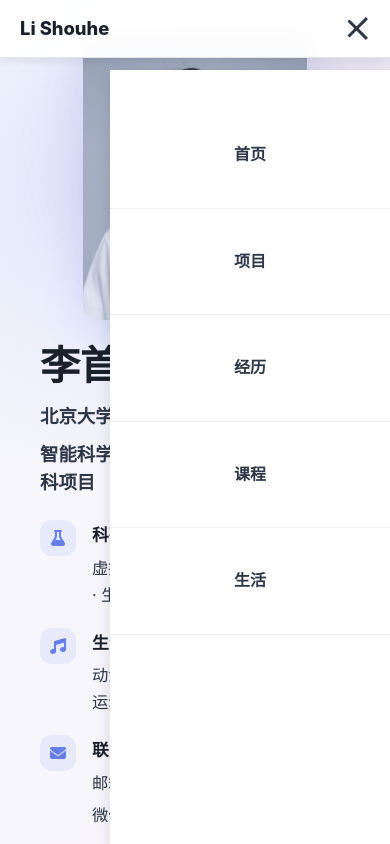
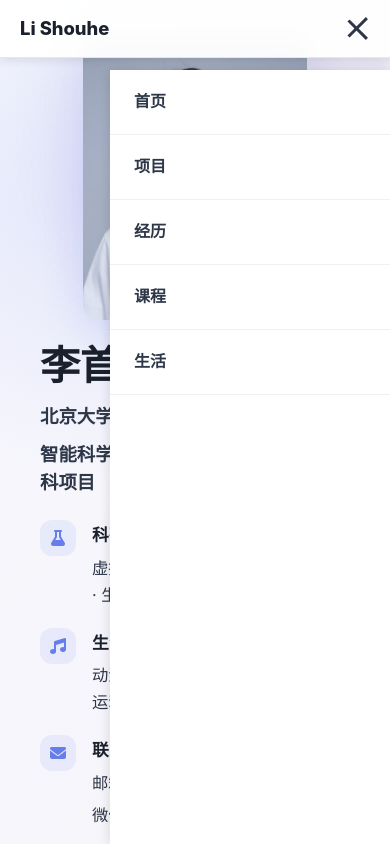
Before and after one commit to aidenlee2005/aidenlee2005.github.io, a plain HTML site: page index.html in a window 390 px wide. Both pictures are taken after a click on the element 357 px from the left and 28 px from the top of the page. Shown: the top 844 px of the page. Drawn offline with Linux system fonts and the light colour scheme.

Commit message:
优化移动菜单样式和触摸事件处理

```diff
--- a/script.js
+++ b/script.js
@@ -2,10 +2,16 @@
 const burger = document.querySelector('.burger');
 const nav = document.querySelector('.nav-links');
 
-burger.addEventListener('click', () => {
+// 添加触摸和点击事件
+function toggleMenu(e) {
+    e.stopPropagation();
     nav.classList.toggle('active');
     burger.classList.toggle('active');
-});
+    console.log('Menu toggled:', nav.classList.contains('active'));
+}
+
+burger.addEventListener('click', toggleMenu);
+burger.addEventListener('touchstart', toggleMenu, { passive: true });
 
 // 点击导航链接后关闭菜单
 document.querySelectorAll('.nav-links a').forEach(link => {
@@ -13,6 +19,16 @@ document.querySelectorAll('.nav-links a').forEach(link => {
         nav.classList.remove('active');
         burger.classList.remove('active');
     });
+});
+
+// 点击页面其他地方关闭菜单
+document.addEventListener('click', (e) => {
+    if (nav.classList.contains('active') &&
+        !nav.contains(e.target) &&
+        !burger.contains(e.target)) {
+        nav.classList.remove('active');
+        burger.classList.remove('active');
+    }
 });
 
 // 平滑滚动
--- a/styles.css
+++ b/styles.css
@@ -1156,10 +1156,10 @@ section.light {
         flex-direction: column;
         background: white;
         width: 280px;
-        text-align: center;
+        text-align: left;
         transition: right 0.3s ease;
-        box-shadow: var(--shadow-md);
-        padding: 2rem 0;
+        box-shadow: -2px 0 10px rgba(0,0,0,0.1);
+        padding: 0;
         gap: 0;
         z-index: 9999;
         height: calc(100vh - 70px);
@@ -1168,13 +1168,24 @@ section.light {
 
     .nav-links li {
         width: 100%;
-        padding: 1.5rem 0;
+        padding: 0;
         border-bottom: 1px solid #f0f0f0;
     }
 
     .nav-links li a {
         display: block;
         width: 100%;
+        padding: 1.2rem 1.5rem;
+        font-size: 1rem;
+        transition: background 0.2s;
+    }
+
+    .nav-links li a:hover {
+        background: #f8f9fa;
+    }
+
+    .nav-links li a::after {
+        display: none;
     }
 
     .nav-links.active {
@@ -1184,6 +1195,8 @@ section.light {
     .burger {
         display: flex !important;
         z-index: 10000;
+        padding: 10px;
+        margin: -10px;
     }
 
     .burger.active .line1 {
```
